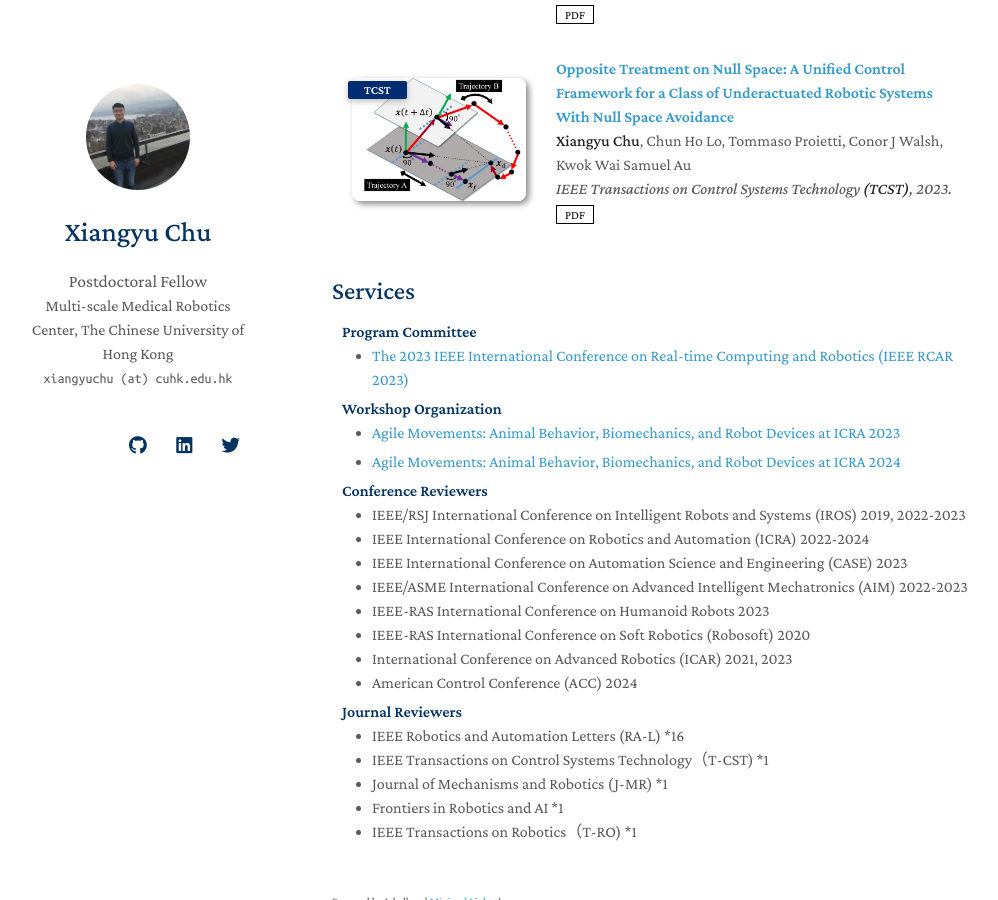
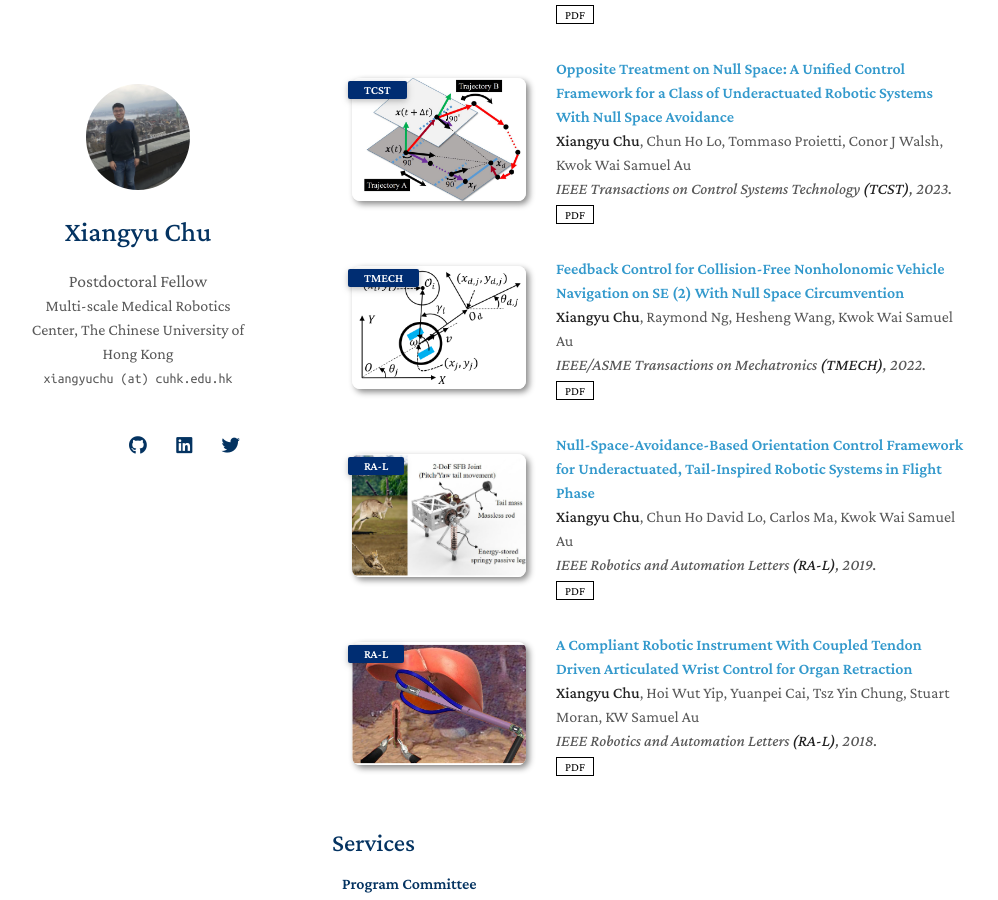
Before and after one commit to xiangyuchu03/xiangyuchu03.github.io, a Jekyll site: the page built from index.md, in a window 1280 px wide and 900 px high, scrolled down 1612 px. Shown: the whole window, without its empty margins (138-1136 px from the left). Built offline with Jekyll 4.4.1, drawn with Linux system fonts in a browser that asks for light colours; nearby versions of some CDN libraries; a style sheet for code colours, icons or effects is not loaded; our own code applies the rules of GitHub Pages for plain Markdown files.

Commit message:
Update publications.yml

```diff
--- a/_data/publications.yml
+++ b/_data/publications.yml
@@ -51,3 +51,34 @@ main:
     bibtex:
     image: ./assets/img/TCST_NSA.png
     # notes: Accept
+
+  - title: "Feedback Control for Collision-Free Nonholonomic Vehicle Navigation on SE (2) With Null Space Circumvention"
+    authors: <strong>Xiangyu Chu</strong>, Raymond Ng, Hesheng Wang, Kwok Wai Samuel Au
+    conference_short: TMECH
+    conference: IEEE/ASME Transactions on Mechatronics <strong>(TMECH)</strong>, 2022.
+    pdf: https://ieeexplore.ieee.org/stamp/stamp.jsp?arnumber=9823310
+    code:
+    page:
+    bibtex:
+    image: ./assets/img/TMech_navigation.png
+    # notes: Accept
+
+  - title: "Null-Space-Avoidance-Based Orientation Control Framework for Underactuated, Tail-Inspired Robotic Systems in Flight Phase"
+    authors: <strong>Xiangyu Chu</strong>, Chun Ho David Lo, Carlos Ma, Kwok Wai Samuel Au
+    conference_short: RA-L
+    conference: IEEE Robotics and Automation Letters  <strong>(RA-L)</strong>, 2019.
+    pdf: https://ieeexplore.ieee.org/stamp/stamp.jsp?arnumber=9777848
+    page:
+    bibtex:
+    image: ./assets/img/RAL_NSA.png
+    # notes: Accept
+
+  - title: "A Compliant Robotic Instrument With Coupled Tendon Driven Articulated Wrist Control for Organ Retraction"
+    authors: <strong>Xiangyu Chu</strong>, Hoi Wut Yip, Yuanpei Cai, Tsz Yin Chung, Stuart Moran, KW Samuel Au
+    conference_short: RA-L
+    conference: IEEE Robotics and Automation Letters  <strong>(RA-L)</strong>, 2018.
+    pdf: https://ieeexplore.ieee.org/stamp/stamp.jsp?arnumber=8425721
+    page:
+    bibtex:
+    image: ./assets/img/RAL_organ.png
+    # notes: Accept
```
